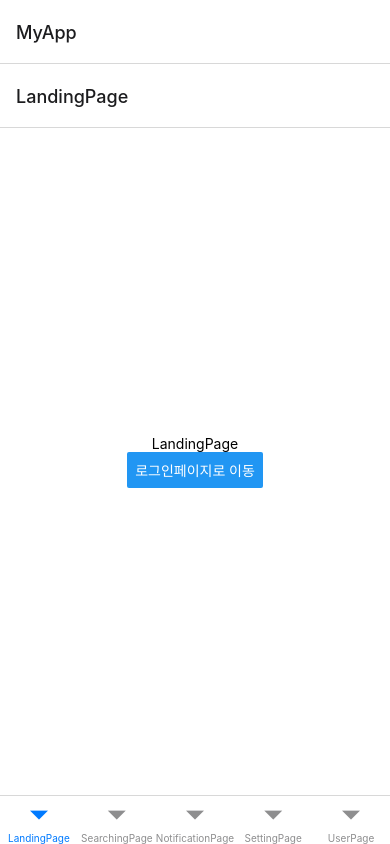
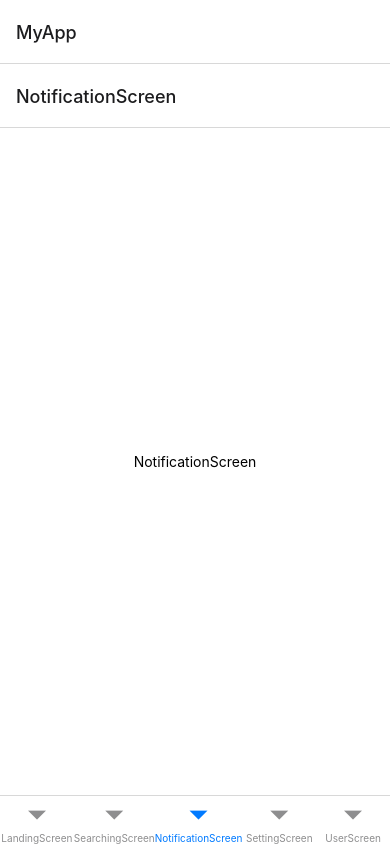
Before and after one commit to jeonghar1m/Mobile-UIUX-Programming-Assignment, a React Native app: screen /NotificationScreen in a window 390 px wide. Built offline with nearby package versions, Linux system fonts and the light colour scheme.

Commit message:
파일 분리

```diff
--- a/App.js
+++ b/App.js
@@ -1,90 +1,26 @@
-import { StatusBar } from 'expo-status-bar';
 import React from 'react';
-import { StyleSheet, Text, View, Button } from 'react-native';
-import { createDrawerNavigator } from '@react-navigation/drawer';
 import { NavigationContainer } from '@react-navigation/native';
 import { createNativeStackNavigator } from '@react-navigation/native-stack';
 import { createBottomTabNavigator } from '@react-navigation/bottom-tabs';
+import LandingScreen from './Screen/LandingScreen';
+import SearchingScreen from './Screen/SearchingScreen';
+import NotificationScreen from './Screen/NotificationScreen';
+import SettingScreen from './Screen/SettingScreen';
+import UserScreen from './Screen/UserScreen';
+import MemberScreen from './Screen/MemberScreen';
 
 const Stack = createNativeStackNavigator();
 const Tab = createBottomTabNavigator();
-const Drawer = createDrawerNavigator();
 
 function Router() {
   return (
     <Tab.Navigator>
-      <Tab.Screen name="LandingPage" component={LandingPage} />
-      <Tab.Screen name="SearchingPage" component={SearchingPage} />
-      <Tab.Screen name="NotificationPage" component={NotificationPage} />
-      <Tab.Screen name="SettingPage" component={SettingPage} />
-      <Tab.Screen name="UserPage" component={UserPage} />
+      <Tab.Screen name="LandingScreen" component={LandingScreen} />
+      <Tab.Screen name="SearchingScreen" component={SearchingScreen} />
+      <Tab.Screen name="NotificationScreen" component={NotificationScreen} />
+      <Tab.Screen name="SettingScreen" component={SettingScreen} />
+      <Tab.Screen name="UserScreen" component={UserScreen} />
     </Tab.Navigator>
-  )
-}
-
-function LandingPage({navigation}) {
-  return (
-    <View style={styles.container}>
-      <Text>LandingPage</Text>
-      <Button title="로그인페이지로 이동" onPress={() => navigation.navigate("MemberPage")} />
-    </View>
-  );
-}
-
-function SearchingPage() {
-  return (
-    <View style={styles.container}>
-      <Text>SearchingPage</Text>
-    </View>
-  );
-}
-
-function NotificationPage() {
-  return (
-    <View style={styles.container}>
-      <Text>NotificationPage</Text>
-    </View>
-  );
-}
-
-function SettingPage() {
-  return (
-    <View style={styles.container}>
-      <Text>SettingPage</Text>
-    </View>
-  );
-}
-
-function UserPage() {
-  return (
-    <View style={styles.container}>
-      <Text>UserPage</Text>
-    </View>
-  );
-}
-
-function MemberPage() {
-  return (
-    <Drawer.Navigator>
-      <Drawer.Screen name="LoginPage" component={LoginPage} />
-      <Drawer.Screen name="RegisterPage" component={RegisterPage} />
-    </Drawer.Navigator>
-  )
-}
-
-function LoginPage() {
-  return (
-    <View style={styles.container}>
-      <Text>LoginPage</Text>
-    </View>
-  )
-}
-
-function RegisterPage() {
-  return (
-    <View style={styles.container}>
-      <Text>RegisterPage</Text>
-    </View>
   )
 }
 
@@ -93,22 +29,13 @@ export default function App() {
     <NavigationContainer>
       <Stack.Navigator initialRouteName="Router">
         <Stack.Screen name="MyApp" component={Router} />
-        <Stack.Screen name="LandingPage" component={LandingPage} />
-        <Stack.Screen name="SearchingPage" component={SearchingPage} />
-        <Stack.Screen name="NotificationPage" component={NotificationPage} />
-        <Stack.Screen name="SettingPage" component={SettingPage} />
-        <Stack.Screen name="UserPage" component={UserPage} />
-        <Stack.Screen name="MemberPage" component={MemberPage} />
+        <Stack.Screen name="LandingScreen" component={LandingScreen} />
+        <Stack.Screen name="SearchingScreen" component={SearchingScreen} />
+        <Stack.Screen name="NotificationScreen" component={NotificationScreen} />
+        <Stack.Screen name="SettingScreen" component={SettingScreen} />
+        <Stack.Screen name="UserScreen" component={UserScreen} />
+        <Stack.Screen name="MemberScreen" component={MemberScreen} />
       </Stack.Navigator>
     </NavigationContainer>
   );
 }
-
-const styles = StyleSheet.create({
-  container: {
-    flex: 1,
-    backgroundColor: '#fff',
-    alignItems: 'center',
-    justifyContent: 'center',
-  },
-});
--- /dev/null
+++ b/Screen/LandingScreen.js
@@ -0,0 +1,22 @@
+import React from 'react';
+import { StyleSheet, Text, View, Button } from 'react-native';
+
+function LandingScreen({navigation}) {
+    return (
+      <View style={styles.container}>
+        <Text>LandingScreen</Text>
+        <Button title="로그인페이지로 이동" onPress={() => navigation.navigate("MemberScreen")} />
+      </View>
+    );
+}
+
+const styles = StyleSheet.create({
+    container: {
+      flex: 1,
+      backgroundColor: '#fff',
+      alignItems: 'center',
+      justifyContent: 'center',
+    },
+  });
+
+export default LandingScreen;
--- /dev/null
+++ b/Screen/MemberScreen.js
@@ -0,0 +1,41 @@
+import React from 'react';
+import { StyleSheet, Text, View } from 'react-native';
+import { createDrawerNavigator } from '@react-navigation/drawer';
+
+const Drawer = createDrawerNavigator();
+
+function LoginScreen() {
+    return (
+      <View style={styles.container}>
+        <Text>LoginScreen</Text>
+      </View>
+    )
+  }
+
+  function RegisterScreen() {
+    return (
+      <View style={styles.container}>
+        <Text>RegisterScreen</Text>
+      </View>
+    )
+  }
+
+function MemberScreen() {
+    return (
+      <Drawer.Navigator>
+        <Drawer.Screen name="LoginScreen" component={LoginScreen} />
+        <Drawer.Screen name="RegisterScreen" component={RegisterScreen} />
+      </Drawer.Navigator>
+    )
+}
+
+const styles = StyleSheet.create({
+    container: {
+      flex: 1,
+      backgroundColor: '#fff',
+      alignItems: 'center',
+      justifyContent: 'center',
+    },
+  });
+
+export default MemberScreen;
--- /dev/null
+++ b/Screen/NotificationScreen.js
@@ -0,0 +1,21 @@
+import React from 'react';
+import { StyleSheet, Text, View } from 'react-native';
+
+function NotificationScreen() {
+    return (
+      <View style={styles.container}>
+        <Text>NotificationScreen</Text>
+      </View>
+    );
+}
+
+const styles = StyleSheet.create({
+    container: {
+      flex: 1,
+      backgroundColor: '#fff',
+      alignItems: 'center',
+      justifyContent: 'center',
+    },
+  });
+
+export default NotificationScreen;
--- /dev/null
+++ b/Screen/SearchingScreen.js
@@ -0,0 +1,21 @@
+import React from 'react';
+import { StyleSheet, Text, View } from 'react-native';
+
+function SearchingScreen() {
+    return (
+      <View style={styles.container}>
+        <Text>SearchingScreen</Text>
+      </View>
+    );
+}
+
+const styles = StyleSheet.create({
+    container: {
+      flex: 1,
+      backgroundColor: '#fff',
+      alignItems: 'center',
+      justifyContent: 'center',
+    },
+  });
+
+export default SearchingScreen;
--- /dev/null
+++ b/Screen/SettingScreen.js
@@ -0,0 +1,21 @@
+import React from 'react';
+import { StyleSheet, Text, View } from 'react-native';
+
+function SettingScreen() {
+    return (
+      <View style={styles.container}>
+        <Text>SettingScreen</Text>
+      </View>
+    );
+}
+
+const styles = StyleSheet.create({
+    container: {
+      flex: 1,
+      backgroundColor: '#fff',
+      alignItems: 'center',
+      justifyContent: 'center',
+    },
+  });
+
+export default SettingScreen;
--- /dev/null
+++ b/Screen/UserScreen.js
@@ -0,0 +1,21 @@
+import React from 'react';
+import { StyleSheet, Text, View } from 'react-native';
+
+function UserScreen() {
+    return (
+      <View style={styles.container}>
+        <Text>UserScreen</Text>
+      </View>
+    );
+}
+
+const styles = StyleSheet.create({
+    container: {
+      flex: 1,
+      backgroundColor: '#fff',
+      alignItems: 'center',
+      justifyContent: 'center',
+    },
+  });
+
+export default UserScreen;
```
